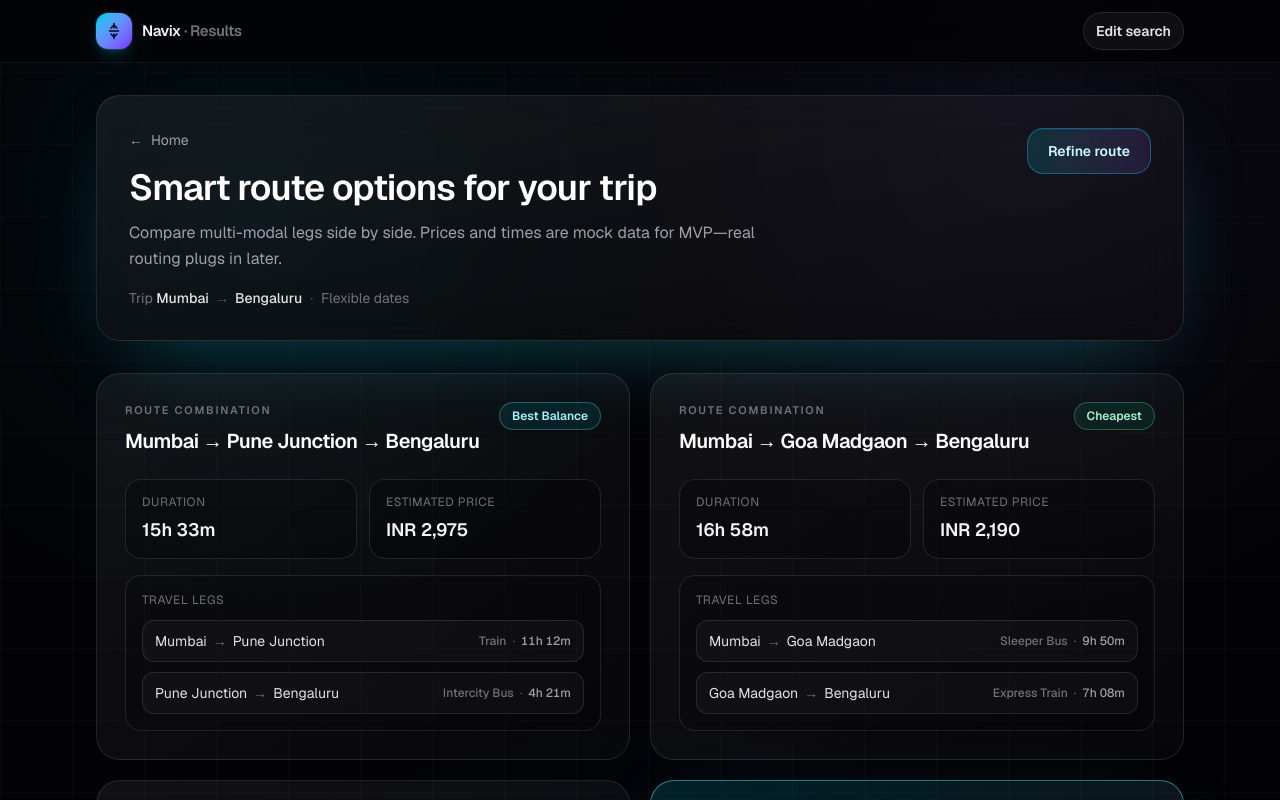
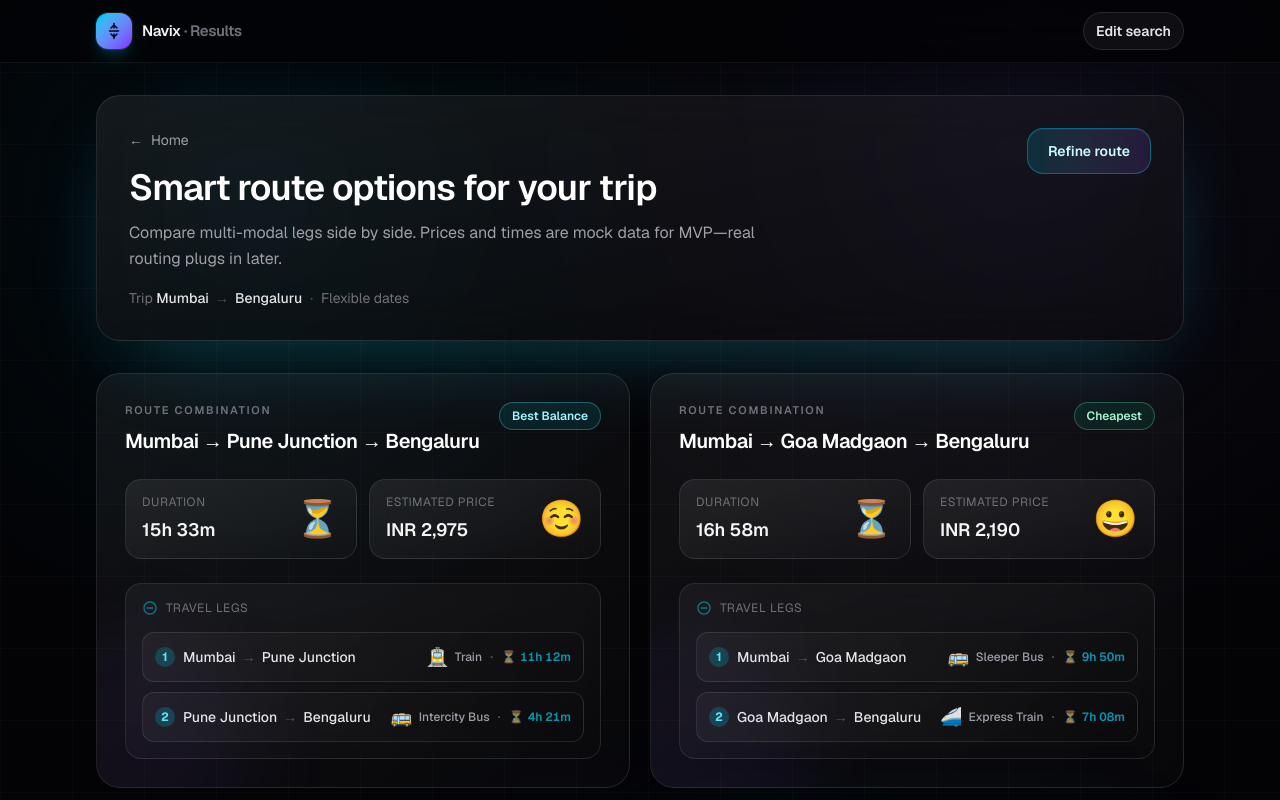
Before and after one commit to HriKap1011/Navix, a Next.js app: page /results in a window 1280 px wide. Shown: the top 800 px of the page. Built offline with nearby package versions, Linux system fonts and the light colour scheme.

Commit message:
Updated results page

```diff
--- a/app/results/_components/route-card.tsx
+++ b/app/results/_components/route-card.tsx
@@ -7,19 +7,98 @@ const tagClasses: Record<RouteOption["tagTone"], string> = {
   amber: "border-amber-300/30 bg-amber-400/10 text-amber-200",
 };
 
+const transportModeEmojis: Record<string, string> = {
+  flight: "✈️",
+  train: "🚊",
+  "express train": "🚄",
+  car: "🚗",
+  bus: "🚌",
+  bike: "🚴",
+  walk: "🚶",
+};
+
+const priceEmotionEmojis = ["😀", "☺️", "😐", "😥"];
+
+// Abbreviations only for when text gets cut off
+const cityAbbreviationsForTruncation: Record<string, string> = {
+  "hyderabad": "Hyd",
+  "bengaluru": "Blr",
+  "bangalore": "Blr",
+  "deccan": "Dcc",
+  "madgaon": "Mgn",
+  "junction": "Jnc",
+};
+
 type RouteCardProps = {
   route: RouteOption;
+  priceRank?: number; // 0 = cheapest (happy), 3 = most expensive (worried)
 };
 
-export function RouteCard({ route }: RouteCardProps) {
+export function RouteCard({ route, priceRank = 0 }: RouteCardProps) {
+  // Determine price emotion based on rank (0-3)
+  const getPriceEmoji = () => {
+    const rank = Math.min(Math.max(priceRank, 0), 3);
+    return priceEmotionEmojis[rank];
+  };
+
+  const getShortCityName = (city: string): string => {
+    const fullName = city;
+    // Only abbreviate if the full name is too long (more than 12 characters)
+    if (fullName.length <= 12) {
+      return fullName;
+    }
+
+    const words = fullName.split(" ");
+
+    // For single word places, abbreviate the whole thing
+    if (words.length === 1) {
+      const lowerWord = words[0].toLowerCase();
+      return cityAbbreviationsForTruncation[lowerWord] || fullName;
+    }
+
+    // For multi-word places, abbreviate only the first word (the longer one usually)
+    const firstWordLower = words[0].toLowerCase();
+    const abbreviated = cityAbbreviationsForTruncation[firstWordLower];
+
+    if (abbreviated) {
+      // Return abbreviated first word + remaining words
+      return abbreviated + " " + words.slice(1).join(" ");
+    }
+
+    return fullName;
+  };
+
+  const getTransportEmoji = (mode: string): string => {
+    const lowerMode = mode.toLowerCase();
+
+    // Check for express/sleeper variants first
+    if (lowerMode.includes("express") && lowerMode.includes("train")) return "🚄";
+    if (lowerMode.includes("sleeper") && lowerMode.includes("bus")) return "🚌";
+
+    // Check for main modes
+    if (lowerMode.includes("flight")) return "✈️";
+    if (lowerMode.includes("train")) return "🚊";
+    if (lowerMode.includes("bus")) return "🚌";
+    if (lowerMode.includes("bike") || lowerMode.includes("bicycle")) return "🚴";
+    if (lowerMode.includes("walk")) return "🚶";
+    if (lowerMode.includes("car")) return "🚗";
+
+    // Default to car if no match
+    return "🚗";
+  };
   return (
     <article
-      className={`group relative rounded-3xl border bg-gradient-to-br p-6 transition-all duration-300 ease-out will-change-transform sm:p-7 ${
+      className={`group relative overflow-hidden rounded-3xl border bg-gradient-to-br p-6 transition-all duration-300 ease-out will-change-transform sm:p-7 ${
         route.isRecommended
           ? "border-cyan-300/45 from-cyan-400/[0.14] to-white/[0.04] shadow-[0_28px_90px_-45px_rgba(34,211,238,0.55)] hover:-translate-y-1 hover:border-cyan-200/50 hover:shadow-[0_32px_90px_-38px_rgba(34,211,238,0.7)]"
           : "border-white/10 from-white/[0.06] to-white/[0.02] hover:-translate-y-1 hover:border-cyan-400/40 hover:bg-white/[0.04] hover:shadow-[0_28px_80px_-36px_rgba(34,211,238,0.5)]"
       }`}
     >
+      {/* Gradient overlay effect */}
+      <div className="pointer-events-none absolute -top-40 -right-40 h-80 w-80 rounded-full bg-cyan-400/10 blur-3xl opacity-0 transition-opacity duration-500 group-hover:opacity-100" />
+      <div className="pointer-events-none absolute -bottom-20 -left-20 h-60 w-60 rounded-full bg-violet-500/5 blur-2xl" />
+      <div className="relative z-10">
+        {/* Header Section */}
         <div className="flex flex-wrap items-start justify-between gap-3">
           <div className="min-w-0">
             <p className="text-[11px] font-semibold uppercase tracking-[0.16em] text-zinc-500">
@@ -44,8 +123,13 @@ export function RouteCard({ route }: RouteCardProps) {
           </div>
         </div>
 
+        {/* Stats Grid */}
         <div className="mt-6 grid gap-3 sm:grid-cols-2">
-        <div className="rounded-2xl border border-white/10 bg-black/25 px-4 py-3.5">
+          {/* Duration */}
+          <div className="group/stat relative overflow-hidden rounded-2xl border border-white/10 bg-gradient-to-br from-white/[0.08] to-white/[0.02] px-4 py-3.5 backdrop-blur-md transition-all duration-300 hover:border-cyan-400/30 hover:from-cyan-500/[0.08] hover:to-white/[0.04]">
+            <div className="absolute inset-0 bg-gradient-to-r from-cyan-400/0 via-cyan-300/[0.03] to-cyan-400/0 opacity-0 transition-opacity duration-300 group-hover/stat:opacity-100" />
+            <div className="relative flex items-center justify-between">
+              <div>
                 <p className="text-xs uppercase tracking-wider text-zinc-500">
                   Duration
                 </p>
@@ -53,8 +137,15 @@ export function RouteCard({ route }: RouteCardProps) {
                   {route.duration}
                 </p>
               </div>
+              <span className="text-4xl">⏳</span>
+            </div>
+          </div>
 
-        <div className="rounded-2xl border border-white/10 bg-black/25 px-4 py-3.5">
+          {/* Estimated Price */}
+          <div className="group/stat relative overflow-hidden rounded-2xl border border-white/10 bg-gradient-to-br from-white/[0.08] to-white/[0.02] px-4 py-3.5 backdrop-blur-md transition-all duration-300 hover:border-violet-400/30 hover:from-violet-500/[0.08] hover:to-white/[0.04]">
+            <div className="absolute inset-0 bg-gradient-to-r from-violet-400/0 via-violet-300/[0.03] to-violet-400/0 opacity-0 transition-opacity duration-300 group-hover/stat:opacity-100" />
+            <div className="relative flex items-center justify-between">
+              <div>
                 <p className="text-xs uppercase tracking-wider text-zinc-500">
                   Estimated price
                 </p>
@@ -62,30 +153,52 @@ export function RouteCard({ route }: RouteCardProps) {
                   {route.estimatedPrice}
                 </p>
               </div>
+              <span className="text-4xl">{getPriceEmoji()}</span>
+            </div>
+          </div>
         </div>
 
-      <div className="mt-4 rounded-2xl border border-white/10 bg-black/20 p-4">
+        {/* Travel Legs Section */}
+        <div className="mt-6 rounded-2xl border border-white/10 bg-gradient-to-br from-white/[0.05] to-white/[0.01] p-4 backdrop-blur-sm">
+          <div className="flex items-center gap-2">
+            <svg className="h-4 w-4 text-cyan-400/50" viewBox="0 0 24 24" fill="currentColor">
+              <path d="M12 2C6.48 2 2 6.48 2 12s4.48 10 10 10 10-4.48 10-10S17.52 2 12 2zm0 18c-4.41 0-8-3.59-8-8s3.59-8 8-8 8 3.59 8 8-3.59 8-8 8zm-5-9h10v2H7z" />
+            </svg>
             <p className="text-xs uppercase tracking-wider text-zinc-500">
               Travel legs
             </p>
-        <div className="mt-3 space-y-2.5">
+          </div>
+          <div className="mt-4 space-y-2.5">
             {route.legs.map((leg, index) => (
               <div
                 key={`${route.id}-${leg.from}-${leg.to}-${index}`}
-              className="group/leg flex flex-col gap-1 rounded-xl border border-white/10 bg-white/[0.03] px-3 py-2.5 transition group-hover:border-white/16 sm:flex-row sm:items-center sm:justify-between sm:gap-3"
+                className="group/leg relative overflow-hidden rounded-xl border border-white/10 bg-gradient-to-r from-white/[0.04] to-transparent px-3 py-2.5 transition duration-300 hover:border-cyan-400/30 hover:bg-cyan-400/[0.06] sm:flex sm:items-center sm:justify-between sm:gap-3"
               >
-              <p className="min-w-0 text-sm text-zinc-300 sm:truncate">
-                <span className="text-zinc-200">{leg.from}</span>
-                <span className="mx-1.5 text-zinc-500">→</span>
-                <span className="text-zinc-200">{leg.to}</span>
+                <div className="absolute inset-0 bg-gradient-to-r from-cyan-400/0 via-cyan-300/[0.02] to-cyan-400/0 opacity-0 transition-opacity duration-300 group-hover/leg:opacity-100" />
+                <p className="relative min-w-0 flex items-center gap-2 text-sm text-zinc-300 sm:truncate">
+                  <span className="shrink-0 flex h-5 w-5 items-center justify-center rounded-full bg-cyan-400/20 text-cyan-300 text-xs font-bold">
+                    {index + 1}
+                  </span>
+                  <span>
+                    <span className="text-zinc-200 font-medium">{getShortCityName(leg.from)}</span>
+                    <span className="mx-1.5 text-zinc-600">→</span>
+                    <span className="text-zinc-200 font-medium">{getShortCityName(leg.to)}</span>
+                  </span>
                 </p>
-              <p className="shrink-0 text-xs font-medium tabular-nums text-zinc-400 sm:text-right">
-                <span className="text-zinc-500">{leg.mode}</span>
-                <span className="mx-1.5 text-zinc-600">·</span>
+                <div className="relative mt-2 flex items-center gap-2 sm:mt-0 sm:shrink-0">
+                  <span className="inline-flex items-center gap-1.5 text-sm font-medium text-zinc-400">
+                    <span className="text-lg">{getTransportEmoji(leg.mode)}</span>
+                    <span className="text-xs text-zinc-400">{leg.mode}</span>
+                  </span>
+                  <span className="text-zinc-600">·</span>
+                  <span className="text-xs font-semibold tabular-nums text-cyan-400/70 group-hover/leg:text-cyan-300/90 transition-colors flex items-center gap-1">
+                    <span>⏳</span>
                     {leg.duration}
-              </p>
+                  </span>
+                </div>
               </div>
             ))}
+          </div>
         </div>
       </div>
     </article>
--- a/app/results/page.tsx
+++ b/app/results/page.tsx
@@ -18,6 +18,18 @@ export default async function ResultsPage({
   const destination = params.destination?.trim() || "Bengaluru";
   const date = params.date ? formatTravelDate(params.date) : "Flexible dates";
   const routeOptions = buildRouteOptions(origin, destination, params.date);
+
+  // Sort routes by estimated price and create a rank map
+  const sortedByPrice = [...routeOptions].sort((a, b) => {
+    const priceA = parseFloat(a.estimatedPrice.replace(/[^0-9.]/g, ""));
+    const priceB = parseFloat(b.estimatedPrice.replace(/[^0-9.]/g, ""));
+    return priceA - priceB;
+  });
+
+  const priceRankMap = new Map<string, number>();
+  sortedByPrice.forEach((route, index) => {
+    priceRankMap.set(route.id, index);
+  });
 
   const editSearchHref = `/?origin=${encodeURIComponent(origin)}&destination=${encodeURIComponent(destination)}&date=${encodeURIComponent(params.date ?? "")}#plan`;
 
@@ -110,7 +122,11 @@ export default async function ResultsPage({
 
         <section className="mt-8 grid gap-5 lg:grid-cols-2">
           {routeOptions.map((route) => (
-            <RouteCard key={route.id} route={route} />
+            <RouteCard
+              key={route.id}
+              route={route}
+              priceRank={priceRankMap.get(route.id) || 0}
+            />
           ))}
         </section>
       </main>
```
Lines whose indentation alone changed are shown as unchanged.
